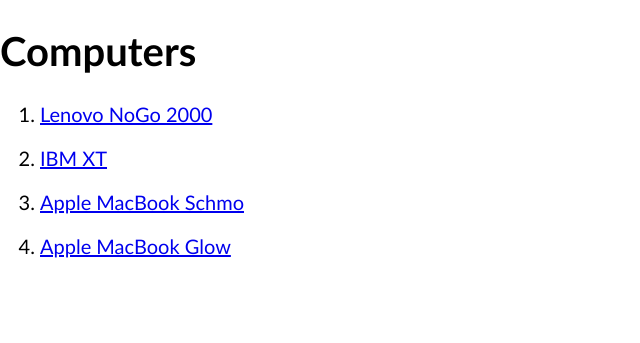
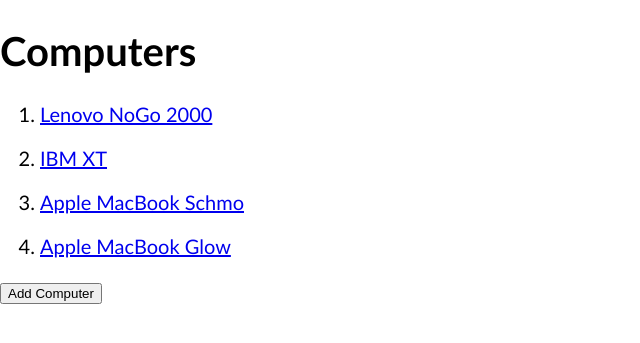
Before and after one commit to nss-day-cohort-38/bangazon-workforce-management-alpha-orionis, a Django app: template hrapp/templates/computers/list.html in a window 1280 px wide. Shown: the top 343 px of the page, without its empty margins (0-640 px from the left). Run offline with Django 3.2, Linux system fonts and the light colour scheme; the template is opened without the code that fills it: values that come from a table or form of the project are taken from there, others are empty; data comes from the database, SQL or seed files in the repository.

Commit message:
button added to computer list to render computer form.

```diff
--- a/hrapp/templates/computers/list.html
+++ b/hrapp/templates/computers/list.html
@@ -12,4 +12,7 @@
     </li>
 {% endfor %}
 </ol>
+
+<a href="{% url 'hrapp:computer_form' %}"><button>Add Computer</button></a>
+{% comment %} <button onclick=“window.location.href=‘/departments/form’“>Add Computer</button> {% endcomment %}
 {% endblock content %}
```
